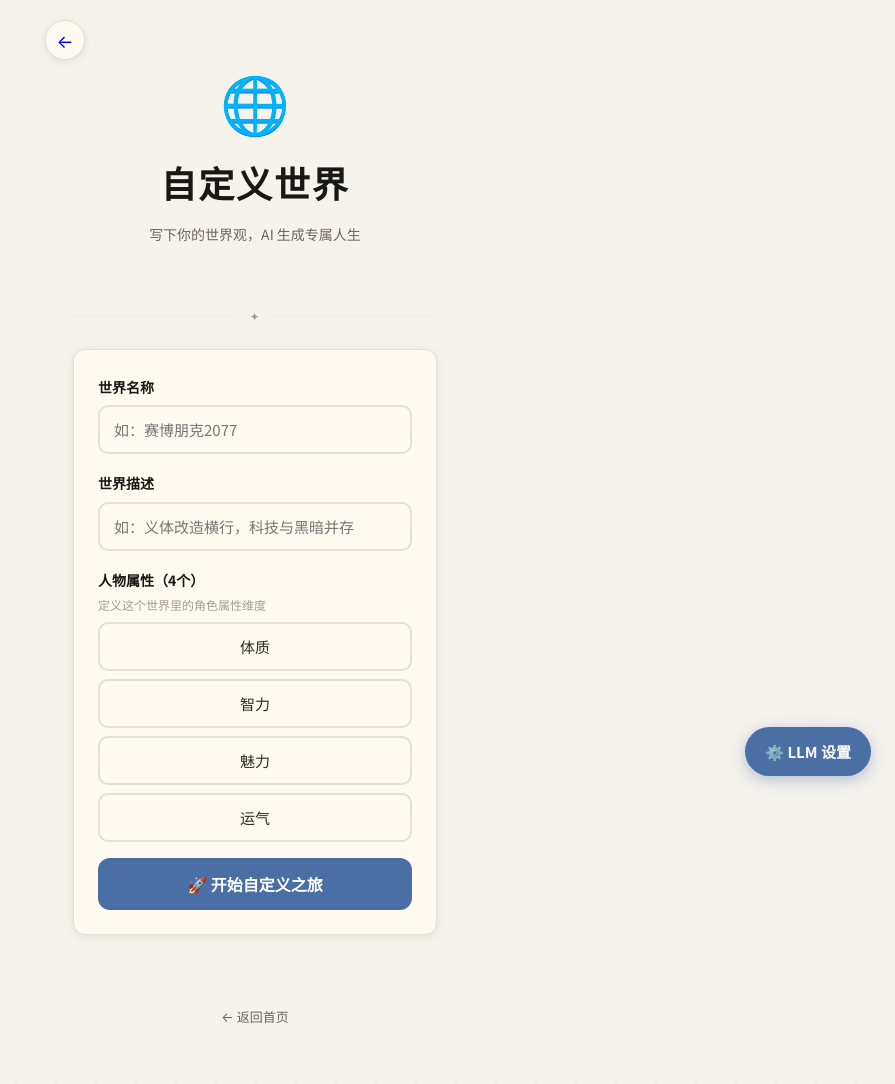
After one commit to jinzejia114514/renshengchongkaiAI, a Flask app: page /custom in a window 1280 px wide. The commit adds this page. Shown: the whole page, without its empty margins (385-1280 px from the left). Run offline with Flask 3, Linux system fonts and the light colour scheme.

Commit message:
feat: 属性变化系统 + 自定义世界独立页面 + 代码清理
- LLM 可为每个事件附带 trait_changes 属性变化（-2~+2），前端自动展示
- 属性变化随世界动态适配（不同世界观不同属性名）
- 自定义世界拆分为独立页面 /custom，4个属性框竖向排列
- 优化世界观提示词，去掉了冗余内容和过度死亡倾向
- 清理死代码：删除 ENDINGS、锁定世界、无用属性定义
- 修复 llm_error 未定义、ending.score 不存在等 bug
- 修复 git checkout 导致的 prompt 优化丢失

```diff
--- a/app.py
+++ b/app.py
@@ -50,9 +50,7 @@ def get_trait_icon(trait):
         '容貌': '✨', '智力': '🧠', '体质': '💪', '家境': '💰',
         '根骨': '🦴', '悟性': '💡', '气运': '🎲', '心境': '🧘',
         '勇气': '⚔️', '智慧': '📖', '忠诚': '🛡️', '运气': '🍀',
-        '武勇': '⚔️', '谋略': '🎯', '仁德': '💝', '天命': '⭐',
-        '理智': '🧠', '感知': '👁️', '魅力': '💫', '信仰': '🙏',
-        '统帅': '🏰', '基因': '🧬', '精神': '🌟', '能力': '💎'
+        '魅力': '💫',
     }
     return icons.get(trait, '✨')
 
@@ -71,10 +69,7 @@ def get_trait_desc(trait):
         '勇气': '面对危险时的胆量',
         '智慧': '分析和决策能力',
         '忠诚': '对信仰的坚持程度',
-        '武勇': '战斗力和勇武程度',
-        '谋略': '用兵和谋划能力',
-        '仁德': '得人心的能力',
-        '天命': '是否有天命所归'
+        '魅力': '个人吸引力，影响社交和说服力',
     }
     return descs.get(trait, '')
 
@@ -571,6 +566,8 @@ class LLMClient:
             batch_min = self.config.get('batch_min', 5)
             batch_max = self.config.get('batch_max', 10)
             batch_size = random.randint(batch_min, batch_max)
+            world_traits = world.get('traits', ['容貌', '智力', '体质', '家境'])
+            tc_example = ', '.join([f'\"{t}\": 0' for t in world_traits])
             talent_text = ''
             if talents:
                 talent_parts = []
@@ -921,6 +918,13 @@ def index():
     return render_template('index.html', worlds=WORLDS)
 
 
+@app.route('/custom')
+def custom_world():
+    """自定义世界创建页面"""
+    session['entry_origin'] = 'home'
+    return render_template('custom.html')
+
+
 @app.route('/world/<world_id>')
 def world_detail(world_id):
     """世界详情页 - 开始游戏前的设定页"""
@@ -941,6 +945,8 @@ def custom_game_identity():
     if request.method == 'GET':
         name = request.args.get('name', '自定义世界')
         desc = request.args.get('desc', '你想象中的世界')
+        raw_traits = request.args.get('traits', '')
+        traits_list = [t.strip() for t in raw_traits.split(',') if t.strip()] if raw_traits else ['体质', '智力', '魅力', '运气']
         world = {
             'id': 'custom',
             'icon': '🌐',
@@ -948,7 +954,7 @@ def custom_game_identity():
             'description': desc,
             'color': '#6366f1',
             'unlocked': True,
-            'traits': ['体质', '智力', '魅力', '运气'],
+            'traits': traits_list,
             'trait_max': 10,
             'trait_total': 12,
             'use_llm': True,
@@ -1129,6 +1135,7 @@ def game_next(world_id):
 
     # 尝试使用 LLM 批量生成事件和选择
     llm_result = None
+    llm_error = ""
     if llm_client.enabled and world.get('use_llm'):
         llm_result = llm_client.generate_events_batch(world, game)
 
--- /dev/null
+++ b/templates/custom.html
@@ -0,0 +1,69 @@
+{% extends "base.html" %}
+
+{% block content %}
+<div class="container" style="padding: 24px;">
+    <a href="/" class="float-btn" style="position: absolute; top: 20px; left: 20px; text-decoration: none;">
+        ←
+    </a>
+
+    <header style="text-align: center; margin-bottom: 24px;">
+        <span class="logo">🌐</span>
+        <h1 style="font-family: 'Noto Serif SC', serif; font-size: 36px; font-weight: 700; margin-bottom: 8px;">自定义世界</h1>
+        <p class="subtitle">写下你的世界观，AI 生成专属人生</p>
+    </header>
+
+    <div class="divider" style="margin-bottom: 24px;"><span>✦</span></div>
+
+    <main>
+        <div class="card" style="padding: 24px;">
+            <label style="font-size: 14px; font-weight: 600; color: var(--text-title);">世界名称</label>
+            <input type="text" id="custom-world-input" placeholder="如：赛博朋克2077"
+                   style="width: 100%; padding: 12px 14px; border: 2px solid var(--border); border-radius: 10px; font-size: 15px; font-family: inherit; background: transparent; color: var(--text-body); box-sizing: border-box; margin: 6px 0 16px;">
+
+            <label style="font-size: 14px; font-weight: 600; color: var(--text-title);">世界描述</label>
+            <input type="text" id="custom-world-desc" placeholder="如：义体改造横行，科技与黑暗并存"
+                   style="width: 100%; padding: 12px 14px; border: 2px solid var(--border); border-radius: 10px; font-size: 15px; font-family: inherit; background: transparent; color: var(--text-body); box-sizing: border-box; margin: 6px 0 16px;">
+
+            <label style="font-size: 14px; font-weight: 600; color: var(--text-title);">人物属性（4个）</label>
+            <p style="font-size: 12px; color: var(--text-muted); margin: 2px 0 8px;">定义这个世界里的角色属性维度</p>
+
+            <input type="text" id="custom-trait-1" placeholder="属性1" value="体质"
+                   style="width: 100%; padding: 12px 14px; border: 2px solid var(--border); border-radius: 10px; font-size: 15px; font-family: inherit; background: transparent; color: var(--text-body); box-sizing: border-box; margin-bottom: 8px; text-align: center;">
+            <input type="text" id="custom-trait-2" placeholder="属性2" value="智力"
+                   style="width: 100%; padding: 12px 14px; border: 2px solid var(--border); border-radius: 10px; font-size: 15px; font-family: inherit; background: transparent; color: var(--text-body); box-sizing: border-box; margin-bottom: 8px; text-align: center;">
+            <input type="text" id="custom-trait-3" placeholder="属性3" value="魅力"
+                   style="width: 100%; padding: 12px 14px; border: 2px solid var(--border); border-radius: 10px; font-size: 15px; font-family: inherit; background: transparent; color: var(--text-body); box-sizing: border-box; margin-bottom: 8px; text-align: center;">
+            <input type="text" id="custom-trait-4" placeholder="属性4" value="运气"
+                   style="width: 100%; padding: 12px 14px; border: 2px solid var(--border); border-radius: 10px; font-size: 15px; font-family: inherit; background: transparent; color: var(--text-body); box-sizing: border-box; margin-bottom: 8px; text-align: center;">
+
+            <button onclick="startCustomWorld()" style="width: 100%; margin-top: 8px; padding: 14px; background: #4a6fa5; color: white; border: none; border-radius: 12px; font-size: 16px; font-weight: 600; cursor: pointer; font-family: inherit;">
+                🚀 开始自定义之旅
+            </button>
+        </div>
+    </main>
+
+    <footer style="margin-top: 24px; text-align: center;">
+        <a href="/" style="font-size: 13px; color: var(--text-aux); text-decoration: none;">← 返回首页</a>
+    </footer>
+</div>
+
+<script>
+function startCustomWorld() {
+    const name = document.getElementById('custom-world-input').value.trim();
+    const desc = document.getElementById('custom-world-desc').value.trim();
+    const t1 = document.getElementById('custom-trait-1').value.trim();
+    const t2 = document.getElementById('custom-trait-2').value.trim();
+    const t3 = document.getElementById('custom-trait-3').value.trim();
+    const t4 = document.getElementById('custom-trait-4').value.trim();
+    if (!name) {
+        document.getElementById('custom-world-input').focus();
+        document.getElementById('custom-world-input').style.borderColor = '#ef4444';
+        return;
+    }
+    const traits = [t1, t2, t3, t4].filter(t => t).join(',');
+    let url = '/game/custom/identity?name=' + encodeURIComponent(name) + '&desc=' + encodeURIComponent(desc || '');
+    if (traits) url += '&traits=' + encodeURIComponent(traits);
+    location.href = url;
+}
+</script>
+{% endblock %}
--- a/templates/ending.html
+++ b/templates/ending.html
@@ -133,7 +133,7 @@
         </div>
         <div class="ending-text">{{ ending.text }}</div>
 
-        {% if ending.score is not none and ending.score > 0 %}
+        {% if ending.score is defined and ending.score and ending.score > 0 %}
         <div style="margin: 20px auto; max-width: 200px;">
             <div style="font-size: 14px; color: var(--text-muted); margin-bottom: 6px;">人生评分</div>
             <div style="position: relative; width: 120px; height: 120px; border-radius: 50%; margin: 0 auto;
```
Also changed, not shown: templates/game.html (+15 -2 lines), templates/index.html (+4 -25 lines).
